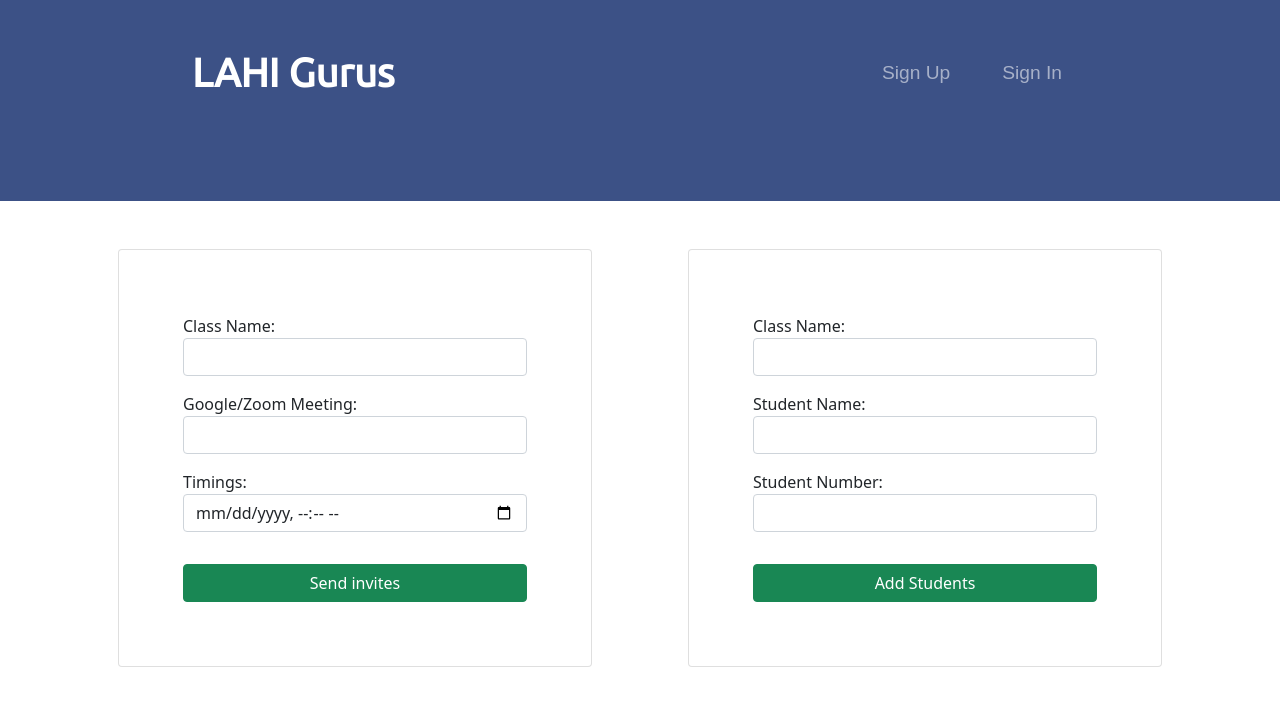
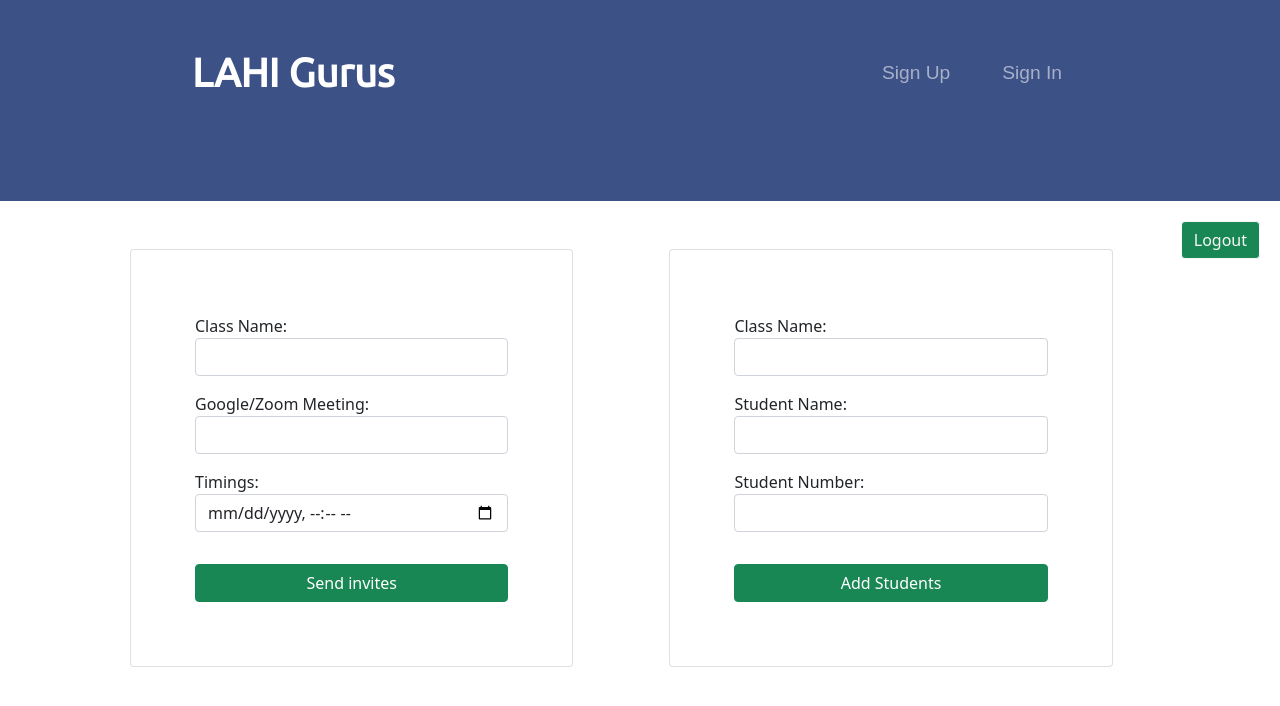
Before and after one commit to Chundru-Harshita/Lahi-Guru, an Angular app in the folder team92/final/: page /admin in a window 1280 px wide. Shown: the top 706 px of the page. Built offline with nearby package versions, Linux system fonts and the light colour scheme.

Commit message:
final commit 3

```diff
--- a/team92/final/src/app/admin/admin.component.css
+++ b/team92/final/src/app/admin/admin.component.css
@@ -0,0 +1,3 @@
+.btn-outline-light{
+    margin: 20px;
+}
--- a/team92/final/src/app/admin/admin.component.html
+++ b/team92/final/src/app/admin/admin.component.html
@@ -30,6 +30,8 @@
         </div>
     </div>
 </div> -->
+
+<button class="btn btn-success btn-outline-light float-end" (click)="logOut()">Logout</button>
 
 <div class="container">
     <div class = "row">
--- a/team92/final/src/app/admin/admin.component.ts
+++ b/team92/final/src/app/admin/admin.component.ts
@@ -85,4 +85,10 @@ export class AdminComponent implements OnInit {
     )
     //console.log(ref["timings"]);
   }
+  logOut(){
+    //remover token
+    localStorage.clear();
+    //navogate to home
+    this.router.navigateByUrl("/register")
+  }
 }
```
